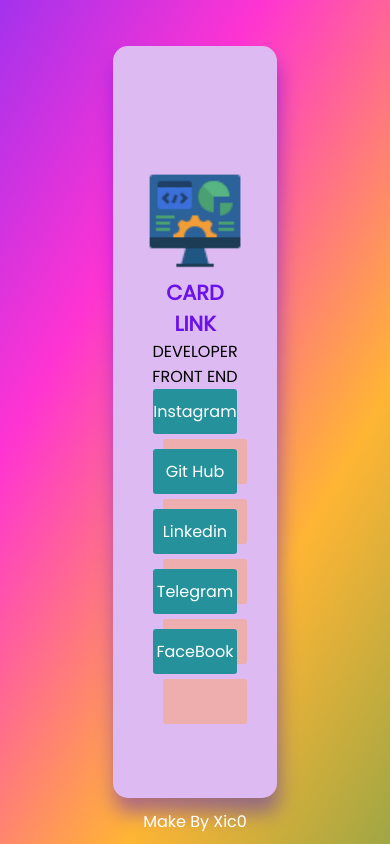
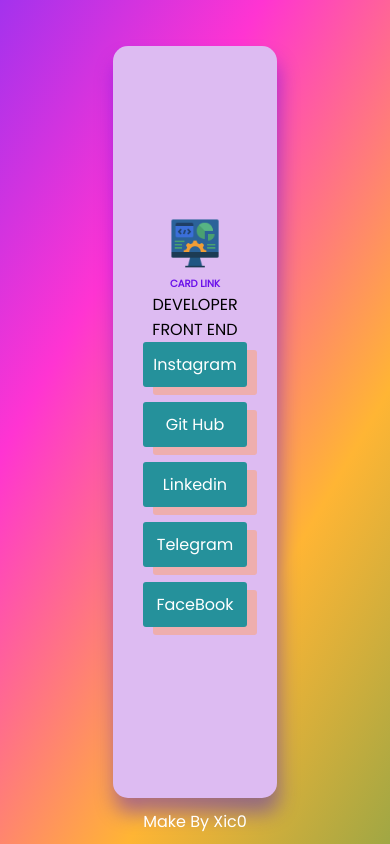
Before and after one commit to Ricardoflavio/card-link, a plain HTML site: page index.html in a window 390 px wide. Drawn offline with Linux system fonts and the light colour scheme.

Commit message:
Update style.css

```diff
--- a/style.css
+++ b/style.css
@@ -82,18 +82,19 @@ main a:hover {
     font-size: 1rem;
 }
 
-@media(max-width:520px) {
-    sectiom {
-        width: 90%;
+@media(max-width:600px) {
+   section {
+
+        max-width: 100%;
         padding: 30px;
     }
 
     header img {
-        width: 100px;
+        max-width: 50%;
     }
 
     header h3 {
-        font-size: 1.3rem;
+        font-size: 10px;
     }
 
     main {
@@ -102,6 +103,6 @@ main a:hover {
 
     main a {
         padding: 10px 0;
-        box-shadow: 10px 50px #eeaeae;
+        box-shadow: 10px 8px #eeaeae;
     }
 }
```
